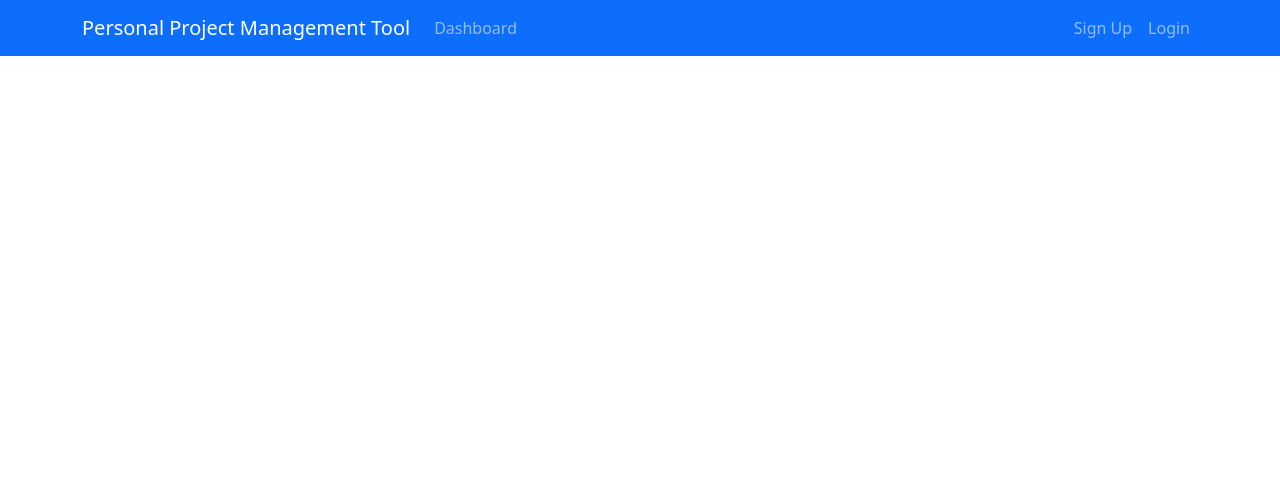
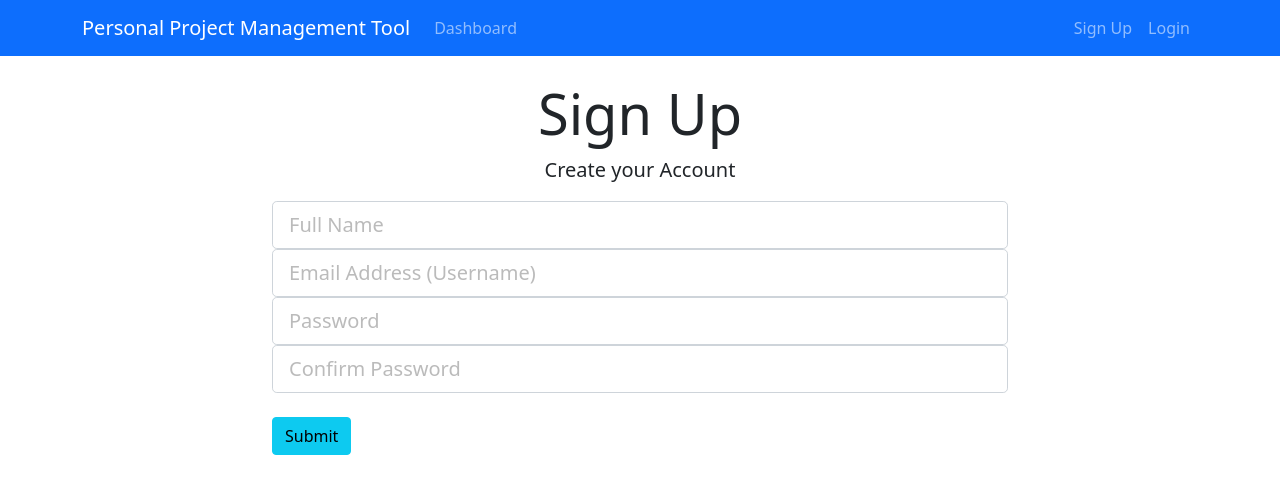
Before and after one commit to wangyuec15/PPMTool, a React (Create React App) app in the folder ppmtool-react-client/: page /register in a window 1280 px wide. Shown: the top 494 px of the page. Built offline with nearby package versions, Linux system fonts and the light colour scheme.

Commit message:
register

```diff
--- a/ppmtool-react-client/src/App.js
+++ b/ppmtool-react-client/src/App.js
@@ -11,6 +11,9 @@
 import ProjectBoard from './components/ProjectBoard/ProjectBoard';
 import AddProjectTask from './components/ProjectBoard/ProjectTasks/AddProjectTask';
 import UpdateProjectTask from './components/ProjectBoard/ProjectTasks/UpdateProjectTask';
+import Landing from './components/Layout/Landing';
+import Register from './components/UserManagement/Register';
+import Login from './components/UserManagement/Login';
 
 class App extends Component{
   render () {
@@ -19,6 +22,17 @@
         <Router>
           <div className="App">
             <Header />
+            {
+              // public routes
+            }
+
+            <Route exact path="/" component={Landing} />
+            <Route exact path="/register" component={Register} />
+            <Route exact path="/login" component={Login} />
+
+            {
+              // private routes
+            }
 
             <Route exact path="/dashboard" component={Dashboard} />
             <Route exact path="/addProject" component={AddProject} />
--- /dev/null
+++ b/ppmtool-react-client/src/actions/SecurityActions.js
@@ -0,0 +1,18 @@
+import axios from "axios";
+import { GET_ERRORS } from "./types";
+
+export const createNewUser = (newUser, history) => async dispatch => {
+  try {
+    await axios.post("/api/users/register", newUser);
+    history.push("/login");
+    dispatch( {
+      type: GET_ERRORS,
+      payload: {}
+    })
+  } catch (error) {
+    dispatch( {
+      type: GET_ERRORS,
+      payload: error.response.data
+    })
+  }
+}
--- a/ppmtool-react-client/src/actions/types.js
+++ b/ppmtool-react-client/src/actions/types.js
@@ -7,3 +7,5 @@
 export const GET_BACKLOG = "GET_BACKLOG";
 export const GET_PROJECT_TASK = "GET_PROJECT_TASK";
 export const DELETE_PROJECT_TASK = "DELETE_PROJECT_TASK";
+
+export const SET_CURRENT_USER = "SET_CURRENT_USER";
--- a/ppmtool-react-client/src/components/Layout/Header.js
+++ b/ppmtool-react-client/src/components/Layout/Header.js
@@ -1,13 +1,14 @@
 import React, { Component } from 'react'
+import {Link} from "react-router-dom"
 
 class Header extends Component {
   render() {
     return (
       <nav className="navbar navbar-expand-sm navbar-dark bg-primary mb-4">
         <div className="container">
-          <a className="navbar-brand" href="Dashboard.html">
+          <Link to={"/"} className="navbar-brand">
               Personal Project Management Tool
-          </a>
+          </Link>
           <button className="navbar-toggler" type="button" data-toggle="collapse" data-target="#mobile-nav">
               <span className="navbar-toggler-icon" />
           </button>
@@ -15,22 +16,22 @@
           <div className="collapse navbar-collapse" id="mobile-nav">
             <ul className="navbar-nav ml-auto">
                 <li className="nav-item">
-                  <a className="nav-link" href="/dashboard">
+                  <Link to={"/dashboard"} className="nav-link">
                     Dashboard
-                  </a>
+                  </Link>
                 </li>
             </ul>
 
             <ul className="navbar-nav ms-auto">
               <li className="nav-item">
-                <a className="nav-link " href="register.html">
+                <Link to={"/register"} className="nav-link ">
                   Sign Up
-                </a>
+                </Link>
               </li>
               <li className="nav-item">
-                <a className="nav-link" href="login.html">
+                <Link to={"/login"} className="nav-link">
                   Login
-                </a>
+                </Link>
               </li>
             </ul>
           </div>
--- /dev/null
+++ b/ppmtool-react-client/src/components/Layout/Landing.js
@@ -0,0 +1,34 @@
+import React, { Component } from 'react'
+import {Link} from "react-router-dom"
+
+class Landing extends Component {
+  render() {
+    return (
+
+      <div className="landing">
+        <div className="light-overlay landing-inner text-dark">
+          <div className="container">
+            <div className="row">
+              <div className="col-md-12 text-center">
+                <h1 className="display-3 mb-4">Personal Project Management Tool</h1>
+                <p className="lead">
+                    Create your account to join active projects or start your own
+                </p>
+                <hr />
+                <Link to={"/register"} className="btn btn-lg btn-primary mr-2">
+                    Sign Up
+                </Link>
+                <Link to={"/login"} className="btn btn-lg btn-secondary mr-2">
+                    Login
+                </Link>
+              </div>
+            </div>
+          </div>
+        </div>
+      </div>
+
+    )
+  }
+}
+
+export default Landing;
--- /dev/null
+++ b/ppmtool-react-client/src/components/UserManagement/Login.js
@@ -0,0 +1,28 @@
+import React, { Component } from 'react'
+
+class Login extends Component {
+  render() {
+    return (
+      <div className="login">
+        <div className="container">
+          <div className="row">
+            <div className="col-md-8 m-auto">
+              <h1 className="display-4 text-center">Log In</h1>
+              <form action="dashboard.html">
+                <div className="form-group">
+                    <input type="email" className="form-control form-control-lg" placeholder="Email Address" name="email" />
+                </div>
+                <div className="form-group">
+                    <input type="password" className="form-control form-control-lg" placeholder="Password" name="password" />
+                </div>
+                <input type="submit" className="btn btn-info btn-block mt-4" />
+              </form>
+            </div>
+          </div>
+        </div>
+      </div>
+    )
+  }
+}
+
+export default Login;
--- /dev/null
+++ b/ppmtool-react-client/src/components/UserManagement/Register.js
@@ -0,0 +1,84 @@
+import React, { Component } from 'react'
+import {createNewUser} from "../../actions/SecurityActions"
+import PropTypes from "prop-types"
+import {connect} from "react-redux"
+import classnames from "classnames"
+
+class Register extends Component {
+
+  constructor(){
+    super();
+
+    this.state = {
+      username: "",
+      fullName: "",
+      password: "",
+      confirmPassword: "",
+      errors: {}
+    }
+
+    this.onChange= this.onChange.bind(this);
+    this.onSubmit= this.onSubmit.bind(this);
+  }
+
+  onChange(e) {
+    this.setState({[e.target.name]: e.target.value})
+  }
+
+  onSubmit(e) {
+    e.preventDefault();
+
+    const newUser = {
+      username: this.state.username,
+      fullName: this.state.fullName,
+      password: this.state.password,
+      confirmPassword: this.state.confirmPassword
+    }
+
+    this.props.createNewUser(newUser, this.props.history)
+  }
+
+  render() {
+    return (
+      <div className="register">
+        <div className="container">
+          <div className="row">
+            <div className="col-md-8 m-auto">
+              <h1 className="display-4 text-center">Sign Up</h1>
+              <p className="lead text-center">Create your Account</p>
+              <form onSubmit={this.onSubmit} action="create-profile.html">
+                <div className="form-group">
+                    <input type="text" className="form-control form-control-lg" placeholder="Full Name" name="fullName"
+                        value={this.state.fullName} onChange={this.onChange}/>
+                </div>
+                <div className="form-group">
+                    <input type="text" className="form-control form-control-lg" placeholder="Email Address (Username)" name="username" value={this.state.username} onChange={this.onChange}/>
+
+                </div>
+                <div className="form-group">
+                    <input type="password" className="form-control form-control-lg" placeholder="Password" name="password" value={this.state.password} onChange={this.onChange}/>
+                </div>
+                <div className="form-group">
+                    <input type="password" className="form-control form-control-lg" placeholder="Confirm Password"
+                        name="confirmPassword" value={this.state.confirmPassword} onChange={this.onChange}/>
+                </div>
+                <input type="submit" className="btn btn-info btn-block mt-4" />
+              </form>
+            </div>
+          </div>
+        </div>
+      </div>
+    )
+  }
+}
+
+Register.propTypes = {
+  createNewUser: PropTypes.func.isRequired,
+  errors: PropTypes.object.isRequired
+}
+
+const mapStateToProps = state => ({
+  errors: state.errors
+});
+
+export default connect(mapStateToProps, {createNewUser})(Register);
```
Lines whose indentation alone changed are shown as unchanged.
